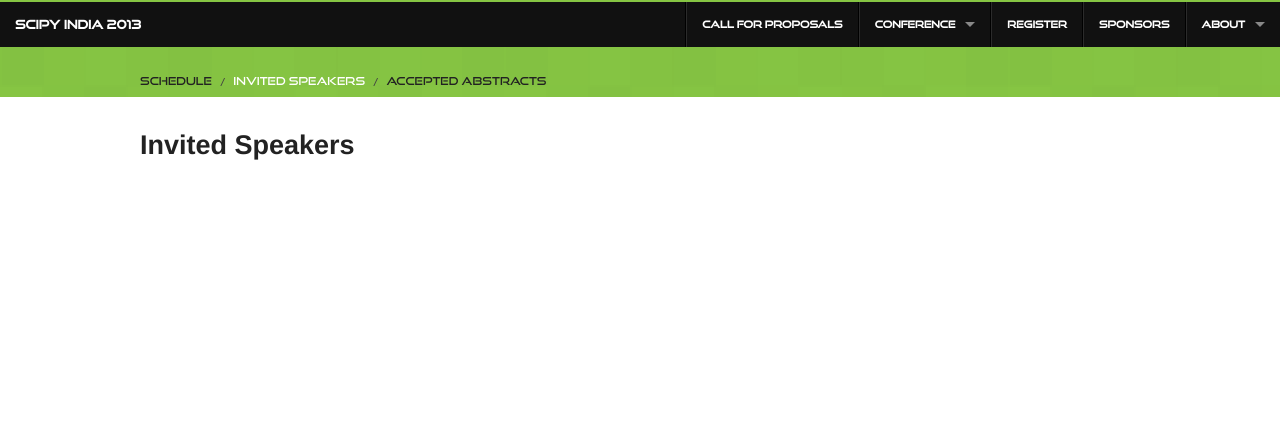
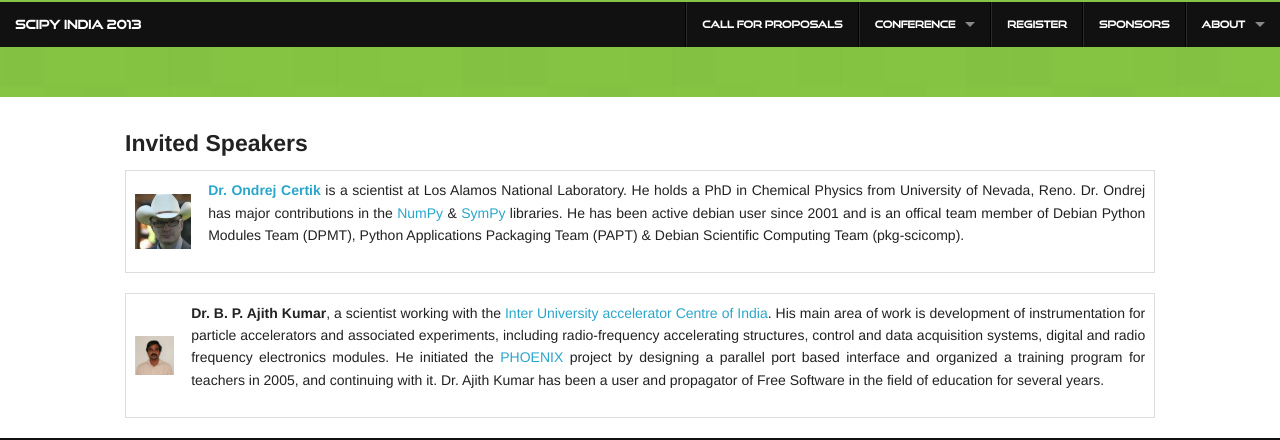
Before and after one commit to FOSSEE/SciPy2013, a Django app: template website/templates/invited_speakers.html in a window 1280 px wide. Shown: the top 440 px of the page. Run offline with Django 3.2, Linux system fonts and the light colour scheme; the template is opened without the code that fills it, so the values that code supplies are empty.

Commit message:
updating invited speakers page

```diff
--- a/website/templates/invited_speakers.html
+++ b/website/templates/invited_speakers.html
@@ -1,11 +1,14 @@
 {% extends 'page.html'%}
+{% load static %}
+{% block content %}
+<div class="row">
+<h4>Invited Speakers</h4>
+<table>
+<tr><td><img width="165" src="{% static 'img/ondrej.png'%}"><td><p align="justify"><a href="http://ondrejcertik.com/" target="_blank"><b>Dr. Ondrej Certik</b></a> is a scientist at Los Alamos National Laboratory. He holds a PhD in Chemical Physics from University of Nevada, Reno. Dr. Ondrej has major contributions in the <a href="http://www.numpy.org/" target="_blank">NumPy</a> & <a href="http://www.sympy.org/" target="_blank">SymPy</a> libraries. He has been active debian user since 2001 and is an offical team member of Debian Python Modules Team (DPMT), Python Applications Packaging Team (PAPT) & Debian Scientific Computing Team (pkg-scicomp). </p>
+</table>
+<table>
+<tr><td><img width="165" src="{% static 'img/ajith.png'%}"><td><p align="justify"><b>Dr. B. P. Ajith Kumar</b>, a scientist working with the <a href="http://www.iuac.res.in/" target="_blank">Inter University accelerator Centre of India</a>. His main area of work is development of instrumentation for particle accelerators and associated experiments, including radio-frequency accelerating structures, control and data acquisition systems, digital and radio frequency electronics modules. He initiated the <a href="http://www.iuac.res.in/~elab/phoenix/" target="_blank">PHOENIX</a> project by designing a parallel port based interface and organized a training program for teachers in 2005, and continuing with it. Dr. Ajith Kumar has been a user and propagator of Free Software in the field of education for several years.</p>
+</table>
 
-{% block breadcrumbs %}
-<li><a href="{% url 'website:schedule' %}">Schedule</a></li>
-<li class="current"><a href="#">Invited Speakers</a></li>
-<li><a href="{% url 'website:accepted-abstracts'%}">Accepted Abstracts</a></li>
+</table>
 {% endblock %}
-
-{% block content %}
-<h3>Invited Speakers</h3>
-{% endblock %}
```
